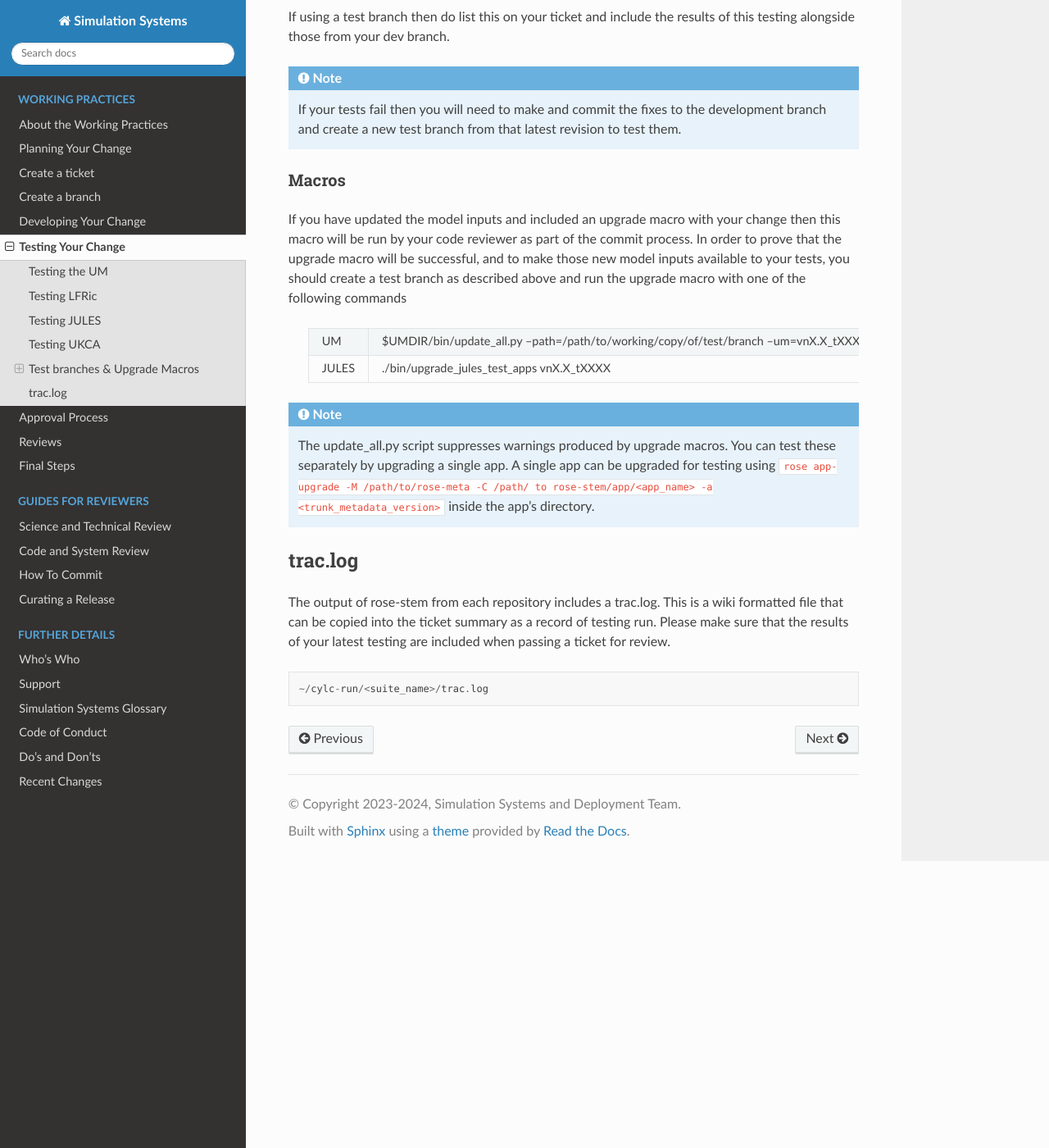
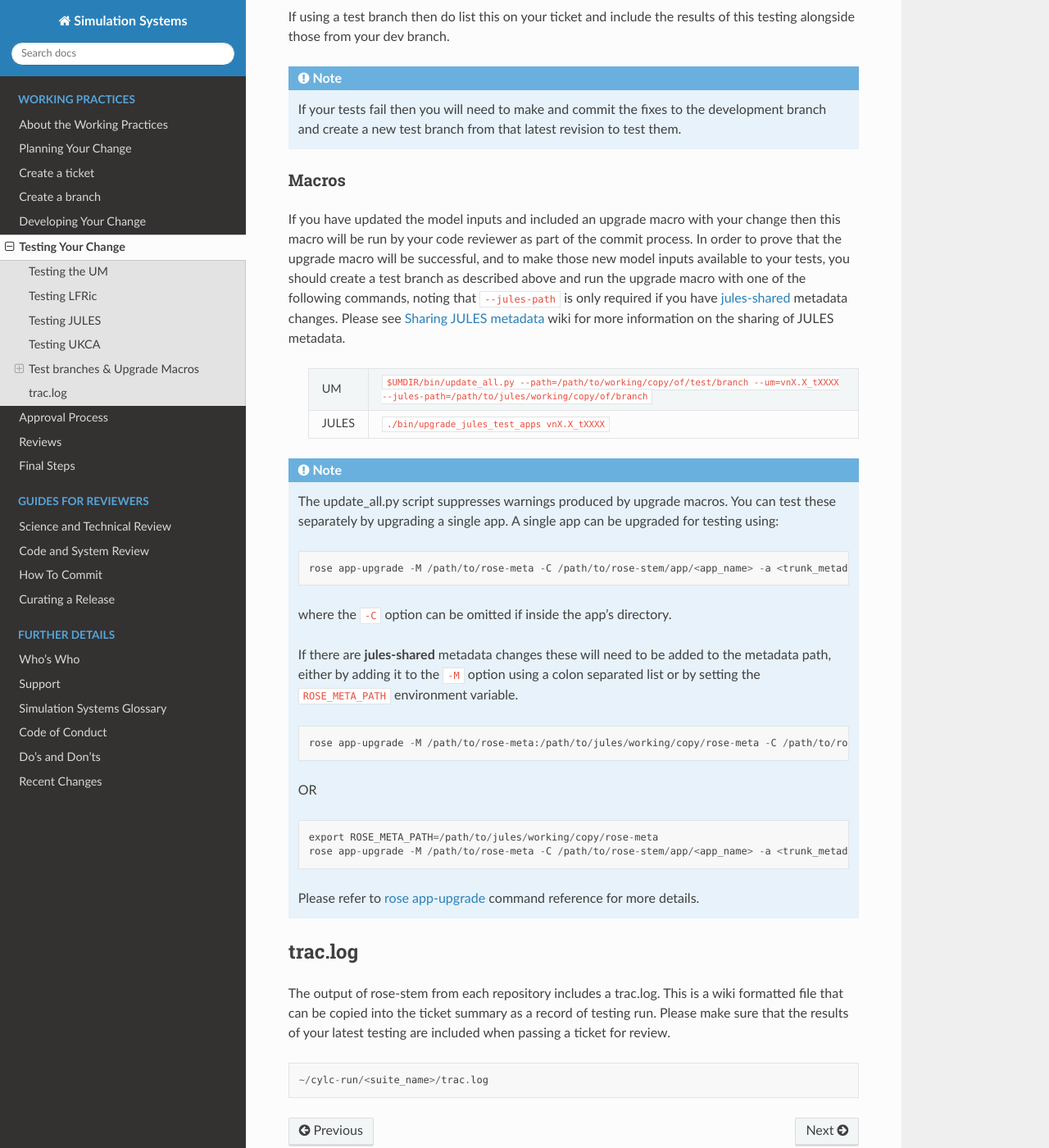
Before and after one commit to MetOffice/simulation-systems, a Sphinx documentation site: the page built from source/WorkingPractices/testing.rst, in a window 1280 px wide and 1400 px high, scrolled down 1135 px. Shown: the whole window at 82% size. Built offline with Sphinx 7.4.7 and the Read the Docs theme 2.0.0, drawn with Linux system fonts in a browser that asks for light colours.

Commit message:
Added jules-shared instructions to Testing.

```diff
--- a/source/WorkingPractices/testing.rst
+++ b/source/WorkingPractices/testing.rst
@@ -71,26 +71,56 @@ change then this macro will be run by your code reviewer as part of the commit
 process. In order to prove that the upgrade macro will be successful, and to
 make those new model inputs available to your tests, you should create a test
 branch as described above and run the upgrade macro with one of the following
-commands
+commands, noting that ``--jules-path`` is only required if you have `jules-shared
+<https://code.metoffice.gov.uk/trac/jules/browser/main/trunk/rose-meta/jules-shared>`_
+metadata changes. Please see `Sharing JULES metadata
+<https://code.metoffice.gov.uk/trac/jules/wiki/SharingJULESmetadata>`_
+wiki for more information on the sharing of JULES metadata.
 
-    +-------+----------------------------------------------------------------------------------------+
-    | UM    | $UMDIR/bin/update_all.py --path=/path/to/working/copy/of/test/branch --um=vnX.X_tXXXX  |
-    +-------+----------------------------------------------------------------------------------------+
-    | JULES | ./bin/upgrade_jules_test_apps vnX.X_tXXXX                                              |
-    +-------+----------------------------------------------------------------------------------------+
+    +-------+----------------------------------------------------------------------------------------------------------------------------------------------+
+    | UM    | ``$UMDIR/bin/update_all.py --path=/path/to/working/copy/of/test/branch --um=vnX.X_tXXXX --jules-path=/path/to/jules/working/copy/of/branch`` |
+    +-------+----------------------------------------------------------------------------------------------------------------------------------------------+
+    | JULES | ``./bin/upgrade_jules_test_apps vnX.X_tXXXX``                                                                                                |
+    +-------+----------------------------------------------------------------------------------------------------------------------------------------------+
 
 ..
-    | LFRic | *Macro capabilities are currently in development*                                      |
-    +-------+----------------------------------------------------------------------------------------+
+    | LFRic | *Macro capabilities are currently in development*                                                                                            |
+    +-------+----------------------------------------------------------------------------------------------------------------------------------------------+
 
 .. todo: add an LFRic upgrade macro command... and make these more consistent?
 
 .. Note::
-    The update_all.py script suppresses warnings produced by upgrade macros.
-    You can test these separately by upgrading a single app. A single app can be
-    upgraded for testing using ``rose app-upgrade -M /path/to/rose-meta -C /path/
-    to rose-stem/app/<app_name> -a <trunk_metadata_version>`` inside the app's
-    directory.
+   The update_all.py script suppresses warnings produced by upgrade macros.
+   You can test these separately by upgrading a single app. A single app can be
+   upgraded for testing using:
+
+   .. code-block::
+
+      rose app-upgrade -M /path/to/rose-meta -C /path/to/rose-stem/app/<app_name> -a <trunk_metadata_version>
+
+   where the ``-C`` option can be omitted if inside the app's
+   directory.
+
+   If there are **jules-shared** metadata changes these will need to
+   be added to the metadata path, either by adding it to the ``-M``
+   option using a colon separated list or by setting the
+   ``ROSE_META_PATH`` environment variable.
+
+   .. code-block::
+
+      rose app-upgrade -M /path/to/rose-meta:/path/to/jules/working/copy/rose-meta -C /path/to/rose-stem/app/<app_name> -a <trunk_metadata_version>
+
+   OR
+
+   .. code-block::
+
+      export ROSE_META_PATH=/path/to/jules/working/copy/rose-meta
+      rose app-upgrade -M /path/to/rose-meta -C /path/to/rose-stem/app/<app_name> -a <trunk_metadata_version>
+
+   Please refer to `rose app-upgrade
+   <https://metomi.github.io/rose/doc/html/api/command-reference.html#rose-app-upgrade>`_
+   command reference for more details.
+
 
 .. _traclog:
 
```
